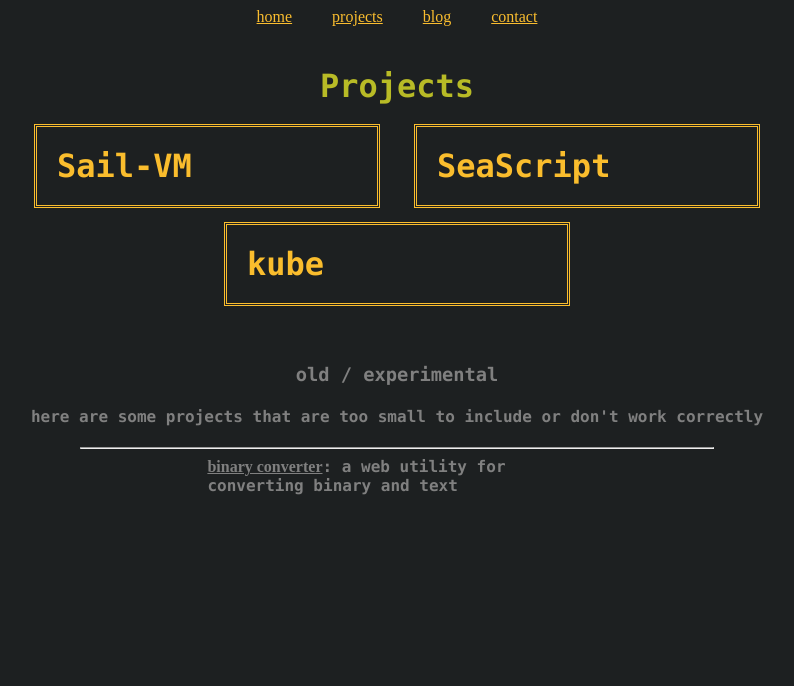
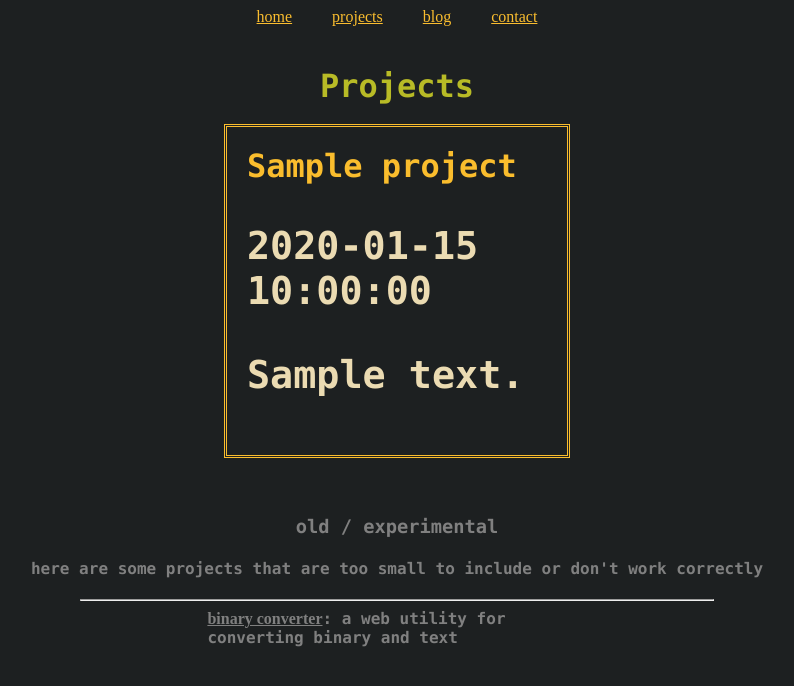
Before and after one commit to AndreiSva/personal-site, a Flask app: template templates/projects.html in a window 1280 px wide. Shown: the top 686 px of the page, without its empty margins (243-1037 px from the left). Run offline with Flask 2, Linux system fonts and the light colour scheme; the template is opened without the code that fills it: most values are stand-ins (such as "Sample title", 1, 10 or a date in 2020).

Commit message:
made projects dynamic

```diff
--- a/app.py
+++ b/app.py
@@ -1,4 +1,5 @@
 from flask import Flask, render_template
+import json
 
 app = Flask(__name__)
 
@@ -10,7 +11,9 @@ def root():
 @app.route("/projects/<project>")
 def projects(project=None):
     if project == None:
-        return render_template("projects.html", title="projects")
+        with open("projects.json", "r") as f:
+            project_info = json.loads(f.read())
+        return render_template("projects.html", title="projects", projects=project_info)
     else:
         return render_template(f"projects/{project}.html", title=project)
 
--- a/templates/projects.html
+++ b/templates/projects.html
@@ -3,9 +3,13 @@
 
 <h1 class="card-title">Projects<h1>
 <div class="flex-container">
-    <div class="project-card">Sail-VM</div>
-    <div class="project-card">SeaScript</div>
-    <div class="project-card">kube</div>
+	{% for project in projects["projects"] %}
+    <div class="project-card">
+		{{ project["name"] }}
+		<p class="project-description project-footer">{{ project["date"] }}</p>
+		<p class="project-description">{{ project["description"] }}</p>
+    </div>
+	{% endfor %}
 </div>
 
 <h3 class="card-title" style="text-align: center; color: gray">old / experimental</h3>
```
